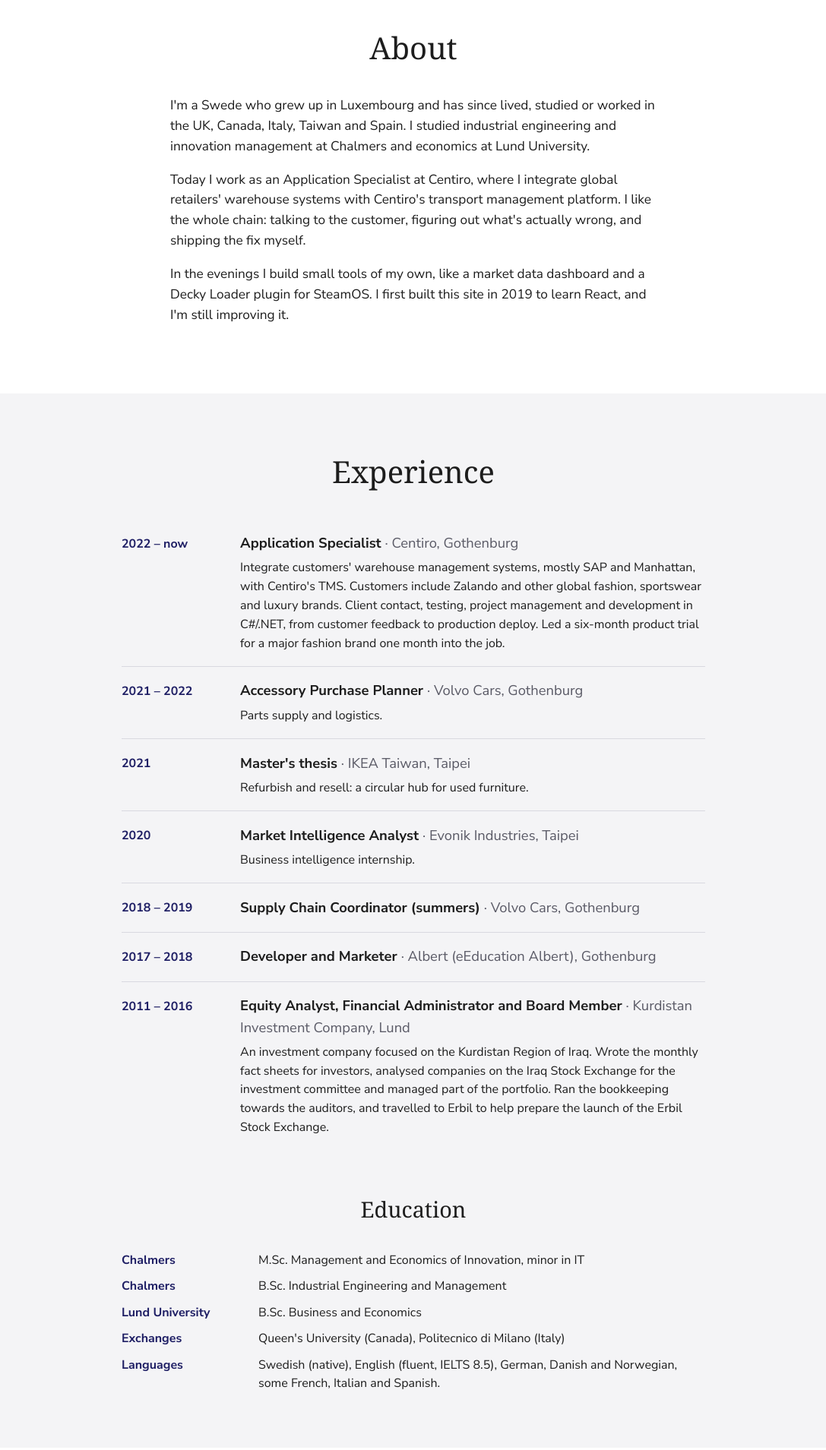
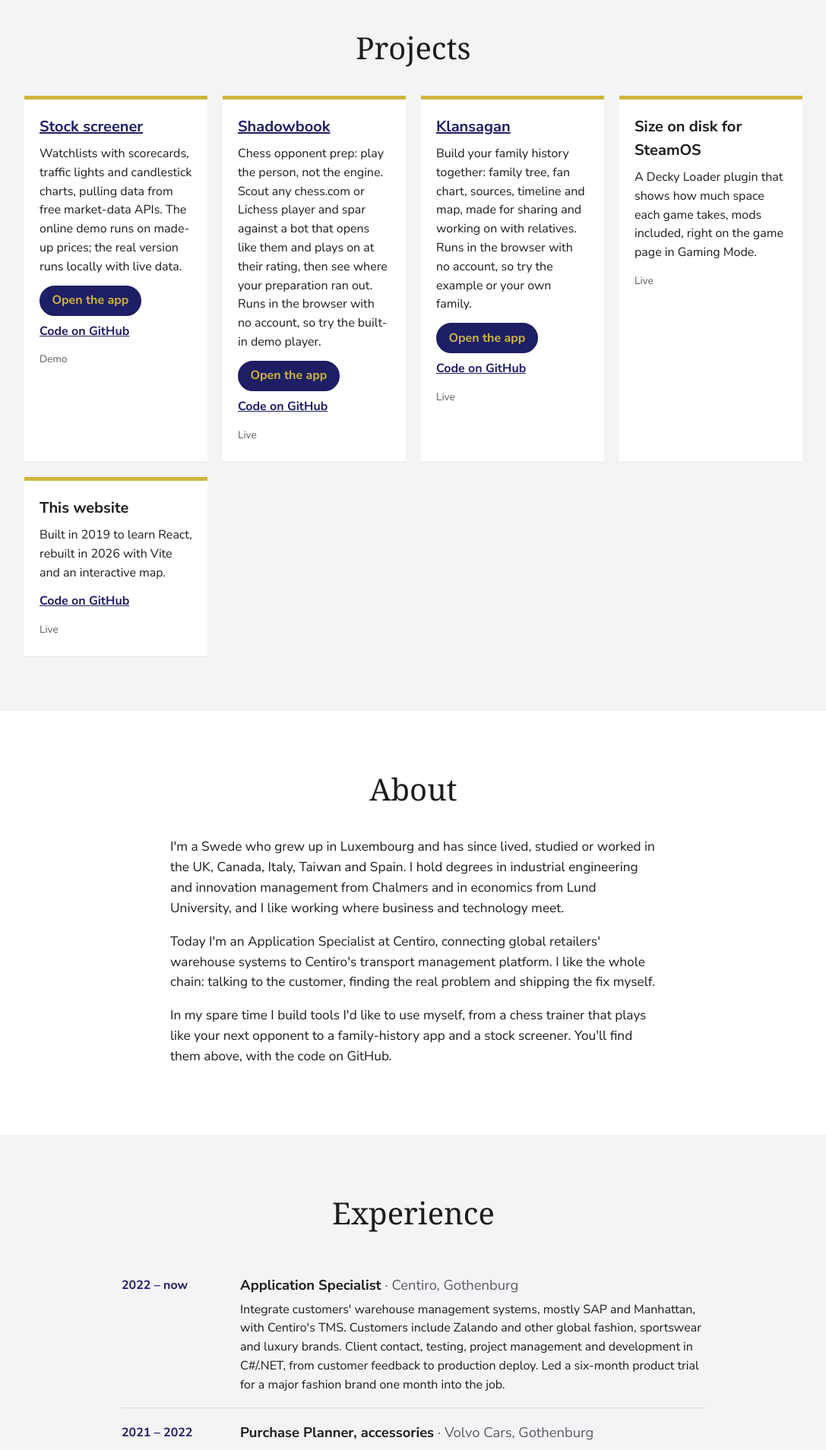
Before and after one commit to godvig/godvig.github.io, a React (Vite) app: page / in a window 1280 px wide. Shown: the part 860-2769 px from the top of the page at 76% size, without its empty margins (96-1183 px from the left). Built offline with nearby package versions, Linux system fonts and the light colour scheme.

Commit message:
Rewrite hero, About and Experience; update project names

```diff
--- a/src/App.jsx
+++ b/src/App.jsx
@@ -24,9 +24,9 @@ export default function App() {
       <Header />
       <main>
         <Home />
+        <Projects />
         <About />
         <Experience />
-        <Projects />
         <LazyMap />
         <Contact />
       </main>
--- a/src/components/About.jsx
+++ b/src/components/About.jsx
@@ -7,17 +7,17 @@ export default function About() {
       <div className="text-block">
         <p>
           I'm a Swede who grew up in Luxembourg and has since lived, studied or worked in the UK, Canada, Italy,
-          Taiwan and Spain. I studied industrial engineering and innovation management at Chalmers and economics at
-          Lund University.
+          Taiwan and Spain. I hold degrees in industrial engineering and innovation management from Chalmers and in
+          economics from Lund University, and I like working where business and technology meet.
         </p>
         <p>
-          Today I work as an Application Specialist at Centiro, where I integrate global retailers' warehouse systems
-          with Centiro's transport management platform. I like the whole chain: talking to the customer, figuring out
-          what's actually wrong, and shipping the fix myself.
+          Today I'm an Application Specialist at Centiro, connecting global retailers' warehouse systems to Centiro's
+          transport management platform. I like the whole chain: talking to the customer, finding the real problem
+          and shipping the fix myself.
         </p>
         <p>
-          In the evenings I build small tools of my own, like a market data dashboard and a Decky Loader plugin
-          for SteamOS. I first built this site in 2019 to learn React, and I'm still improving it.
+          In my spare time I build tools I'd like to use myself, from a chess trainer that plays like your next
+          opponent to a family-history app and a stock screener. You'll find them above, with the code on GitHub.
         </p>
       </div>
     </section>
--- a/src/components/Experience.jsx
+++ b/src/components/Experience.jsx
@@ -6,37 +6,46 @@ const jobs = [
     text: 'Integrate customers\' warehouse management systems, mostly SAP and Manhattan, with Centiro\'s TMS. Customers include Zalando and other global fashion, sportswear and luxury brands. Client contact, testing, project management and development in C#/.NET, from customer feedback to production deploy. Led a six-month product trial for a major fashion brand one month into the job.',
   },
   {
-    when: '2021 – 2022', role: 'Accessory Purchase Planner', org: 'Volvo Cars', place: 'Gothenburg',
-    text: 'Parts supply and logistics.',
+    when: '2021 – 2022', role: 'Purchase Planner, accessories', org: 'Volvo Cars', place: 'Gothenburg',
+    text: 'Demand planning and sourcing for the Volvo aftermarket. Day-to-day contact with suppliers and the wider Volvo organisation, and longer-term work on supplier cooperation and product availability.',
   },
   {
     when: '2021', role: 'Master\'s thesis', org: 'IKEA Taiwan', place: 'Taipei',
-    text: 'Refurbish and resell: a circular hub for used furniture.',
+    text: 'Closing the loop: a circular hub where used furniture is taken back, refurbished and resold.',
   },
   {
-    when: '2020', role: 'Market Intelligence Analyst', org: 'Evonik Industries', place: 'Taipei',
-    text: 'Business intelligence internship.',
+    when: '2020', role: 'Market Intelligence Intern', org: 'Evonik Industries', place: 'Taipei',
+    text: 'Industry forecasts and market assessments for new products, supporting business development for the speciality chemicals group in Taiwan.',
   },
   {
     when: '2018 – 2019', role: 'Supply Chain Coordinator (summers)', org: 'Volvo Cars', place: 'Gothenburg',
   },
   {
-    when: '2017 – 2018', role: 'Developer and Marketer', org: 'Albert (eEducation Albert)', place: 'Gothenburg',
+    when: '2017', role: 'Chairman', org: 'ESTIEM Local Group Gothenburg', place: 'Gothenburg',
+    text: 'Led the Gothenburg board of the European Students of Industrial Engineering and Management, organising events for students from across Europe, including a semi-final of TIMES, Europe\'s largest case competition.',
   },
   {
-    when: '2011 – 2016', role: 'Equity Analyst, Financial Administrator and Board Member', org: 'Kurdistan Investment Company', place: 'Lund',
-    text: 'An investment company focused on the Kurdistan Region of Iraq. Wrote the monthly fact sheets for investors, analysed companies on the Iraq Stock Exchange for the investment committee and managed part of the portfolio. Ran the bookkeeping towards the auditors, and travelled to Erbil to help prepare the launch of the Erbil Stock Exchange.',
+    when: '2017 – 2018', role: 'Developer and Marketer', org: 'eEducation Albert', place: 'Gothenburg',
+    text: 'Field sales during the launch of the maths app, then content development during its expansion.',
+  },
+  {
+    when: '2012 – 2014', role: 'Research Analyst', org: 'Godvig Capital Management', place: 'Luxembourg',
+    text: 'Market analysis of companies on the Iraq Stock Exchange and input to the investment committee ahead of investment decisions.',
+  },
+  {
+    when: '2011 – 2015', role: 'Equity Analyst, Financial Administrator and Board Member', org: 'Kurdistan Investment Company', place: 'Lund',
+    text: 'An investment company focused on the Kurdistan Region of Iraq. Wrote the monthly fact sheets for investors, analysed companies on the Iraq Stock Exchange for the investment committee and managed part of the portfolio. Ran the bookkeeping towards the auditors, presented the financial statements to the board, and travelled to Erbil to help prepare the launch of the Erbil Stock Exchange.',
   },
 ];
 
 const education = [
-  ['Chalmers', 'M.Sc. Management and Economics of Innovation, minor in IT'],
-  ['Chalmers', 'B.Sc. Industrial Engineering and Management'],
-  ['Lund University', 'B.Sc. Business and Economics'],
-  ['Exchanges', 'Queen\'s University (Canada), Politecnico di Milano (Italy)'],
+  ['Chalmers', 'M.Sc. Management and Economics of Innovation, minor in IT (2021)'],
+  ['Lund University', 'B.Sc. Business and Economics, economics and public policy (2021)'],
+  ['Chalmers', 'B.Sc. Industrial Engineering and Management, IT track (2019)'],
+  ['Exchanges', 'Queen\'s University (Canada), Politecnico di Milano (Italy), UNITECH International programme (2019/20)'],
 ];
 
-const languages = 'Swedish (native), English (fluent, IELTS 8.5), German, Danish and Norwegian, some French, Italian and Spanish.';
+const languages = 'Swedish (native), English (fluent, IELTS 8.5), German (advanced), Italian (B1), Spanish (A2), and basic French, Luxembourgish, Danish and Norwegian.';
 
 export default function Experience() {
   return (
--- a/src/components/Home.jsx
+++ b/src/components/Home.jsx
@@ -6,7 +6,7 @@ export default function Home() {
       <div className="rowsection">
         <div className="hello">
           <h1><span className="hi">Hi!</span> <span className="name">I'm Adam Englund</span></h1>
-          <p className="tagline">I connect warehouse systems to transport platforms for global retailers, at Centiro in Gothenburg.</p>
+          <p className="tagline">Engineer and economist based in Gothenburg. I work with logistics integrations by day and build my own tools by night.</p>
         </div>
         <div className="piccontainer">
           <img className="cv-pic" src="/img/pictures/CV-bild.jpg" alt="Adam Englund" />
--- a/src/components/Projects.jsx
+++ b/src/components/Projects.jsx
@@ -18,9 +18,9 @@ const projects = [
     status: 'Live',
   },
   {
-    name: 'Kinsaga',
-    app: 'https://godvig.github.io/kinsaga/',
-    code: 'https://github.com/godvig/kinsaga',
+    name: 'Klansagan',
+    app: 'https://godvig.github.io/klansagan/',
+    code: 'https://github.com/godvig/klansagan',
     text: 'Build your family history together: family tree, fan chart, sources, timeline and map, made for sharing and working on with relatives. Runs in the browser with no account, so try the example or your own family.',
     status: 'Live',
   },
@@ -39,7 +39,7 @@ const projects = [
 
 export default function Projects() {
   return (
-    <section id="projects" className="page">
+    <section id="projects" className="page alt">
       <h2 className="page-header">Projects</h2>
       <div className="project-grid">
         {projects.map(p => (
--- a/src/components/SideDrawer.jsx
+++ b/src/components/SideDrawer.jsx
@@ -2,9 +2,9 @@ import React from 'react';
 
 const links = [
   ['#home', 'HOME'],
+  ['#projects', 'PROJECTS'],
   ['#about', 'ABOUT'],
   ['#experience', 'EXPERIENCE'],
-  ['#projects', 'PROJECTS'],
   ['#map', 'MAP'],
   ['#contact', 'CONTACT'],
 ];
--- a/src/data/places.js
+++ b/src/data/places.js
@@ -104,7 +104,7 @@ export const places = [
   { id: 'olympus', city: 'Mount Olympus', country: 'Greece', coords: [22.36, 40.09], kind: 'mountain', when: '2026',
     text: 'Peak · 2,918 m (Mytikas). Greece\'s highest.' },
   { id: 'stubaital', city: 'Stubaital', country: 'Austria', coords: [11.30, 47.11], kind: 'mountain', when: '2003',
-    text: 'Valley in the Tyrolean Alps.' },
+    text: 'Valley in the Tyrolean Alps. Franz-Senn-Hütte is a legendary place to stay.' },
   { id: 'lac-blanc', city: 'Lac Blanc', country: 'France', coords: [6.89, 45.98], kind: 'mountain', when: '2022',
     text: 'Alpine lake above Chamonix, facing Mont Blanc.' },
   { id: 'adirondacks', city: 'Adirondacks', country: 'United States of America', coords: [-74.10, 44.10], kind: 'mountain', when: '2014',
```
